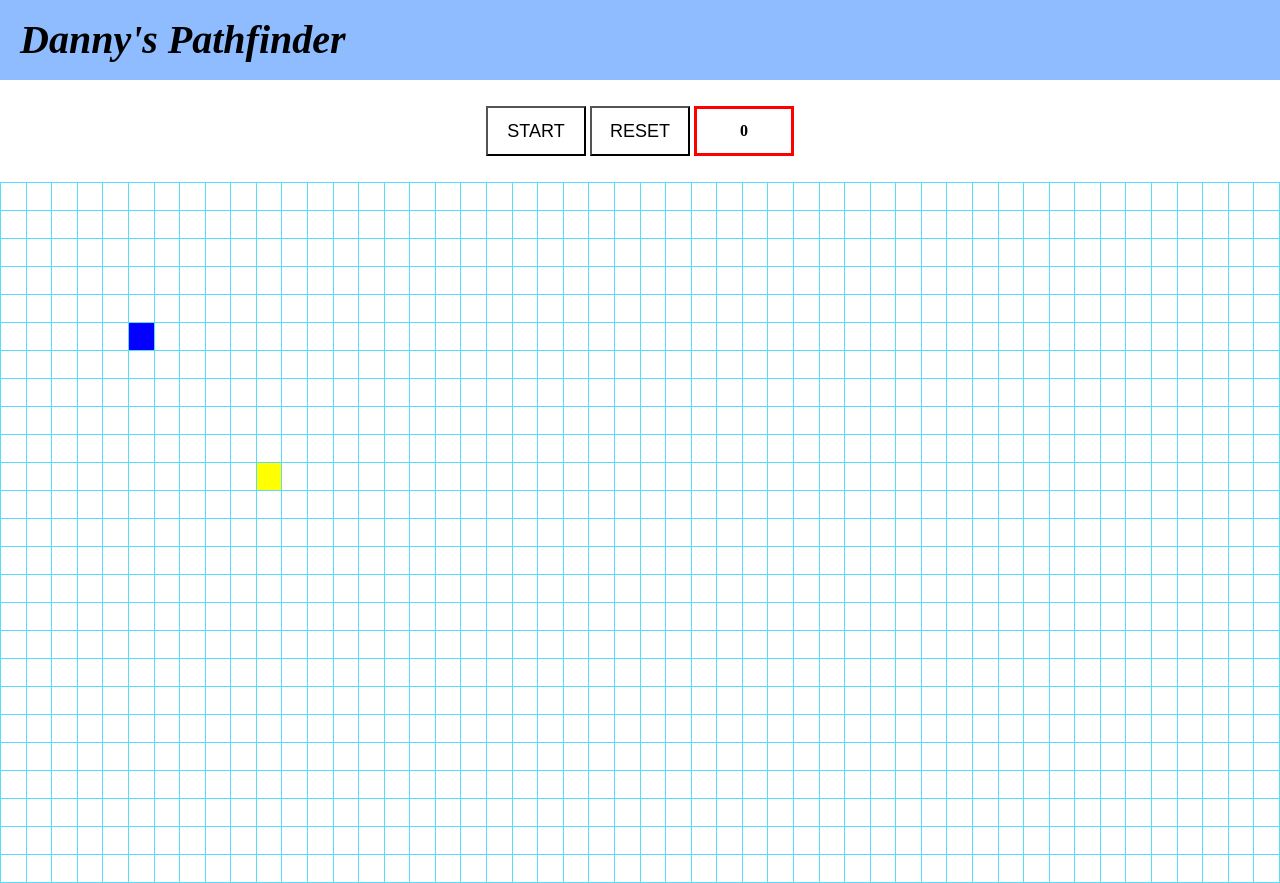
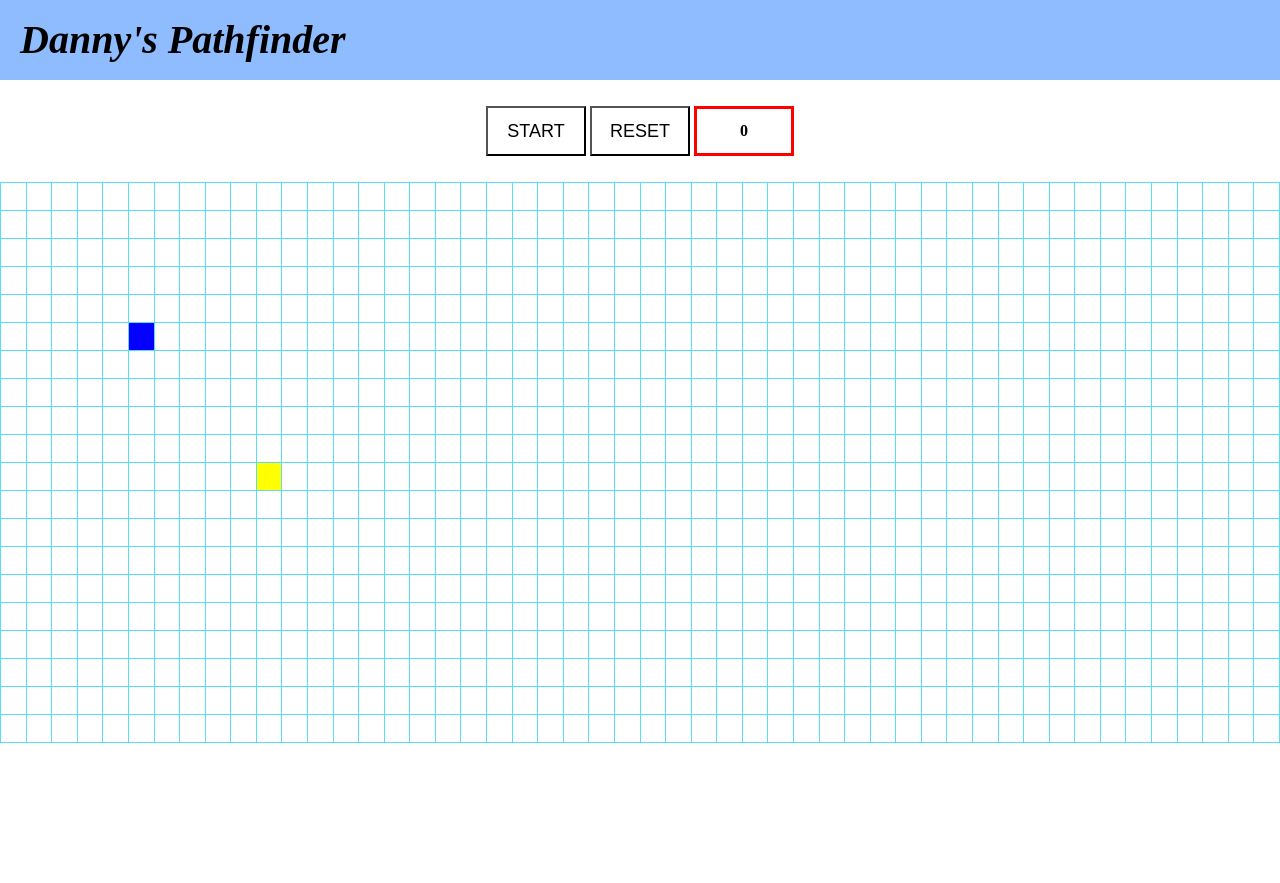
Before and after one commit to younghwanjoe/Pathfinding-Visualizer, a React (Create React App) app: page / in a window 1280 px wide. After the commit the page ends 823 px from the top, so only its background shows below. Built offline with nearby package versions, Linux system fonts and the light colour scheme.

Commit message:
edit layout of board

```diff
--- a/src/components/GridBox.js
+++ b/src/components/GridBox.js
@@ -97,6 +97,7 @@ const GridBox = (props) => {
         onDragEnter={onClick}
         onMouseEnter={mouseEnter}
         onMouseLeave={mouseLeave}
+        draggable={true}
     ></div>
 }
 
--- a/src/modules/index.js
+++ b/src/modules/index.js
@@ -1,7 +1,7 @@
 import cloneDeep from 'lodash/fp/cloneDeep';
 
 const countAxisX = 50;
-const countAxisY = 30;
+const countAxisY = 20;
 
 // initializing boardCoordinate
 const boardCoordinate = {};
@@ -25,8 +25,8 @@ const initialState = {
     boardCoordinate: boardCoordinate,
     startPoint: '5-5',
     endPoint: '10-10',
-    countAxisX: 50,
-    countAxisY: 25,
+    countAxisX: countAxisX,
+    countAxisY: countAxisY,
     currentSearchPoints: [],
     algorithm: 'dijkstra',
     visitedPoints: [],
--- a/src/scss/App.scss
+++ b/src/scss/App.scss
@@ -50,5 +50,5 @@ table {
 	border-spacing: 0;
 }
 main {
-  margin: 0 auto;
+  margin: 0 auto 80px;
 }
```
